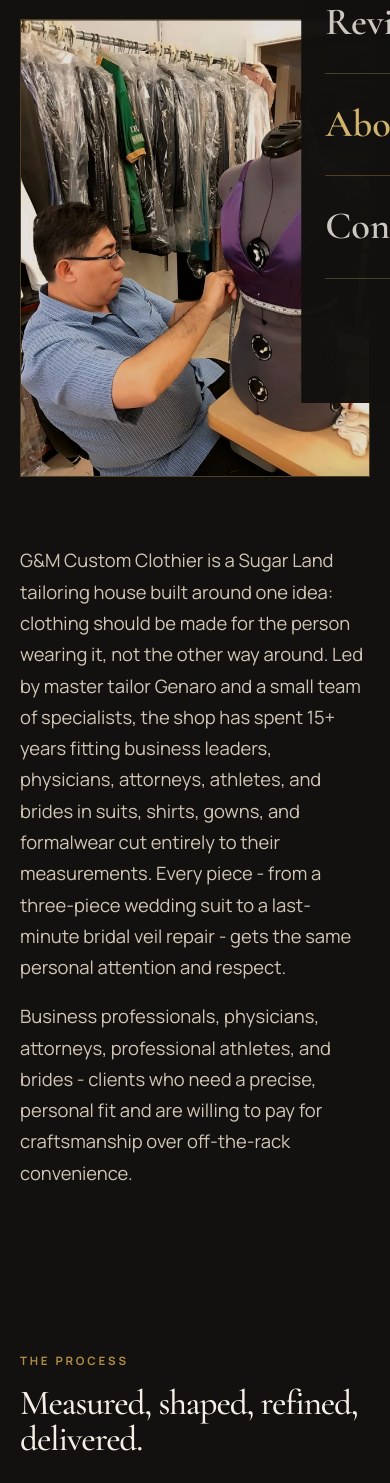
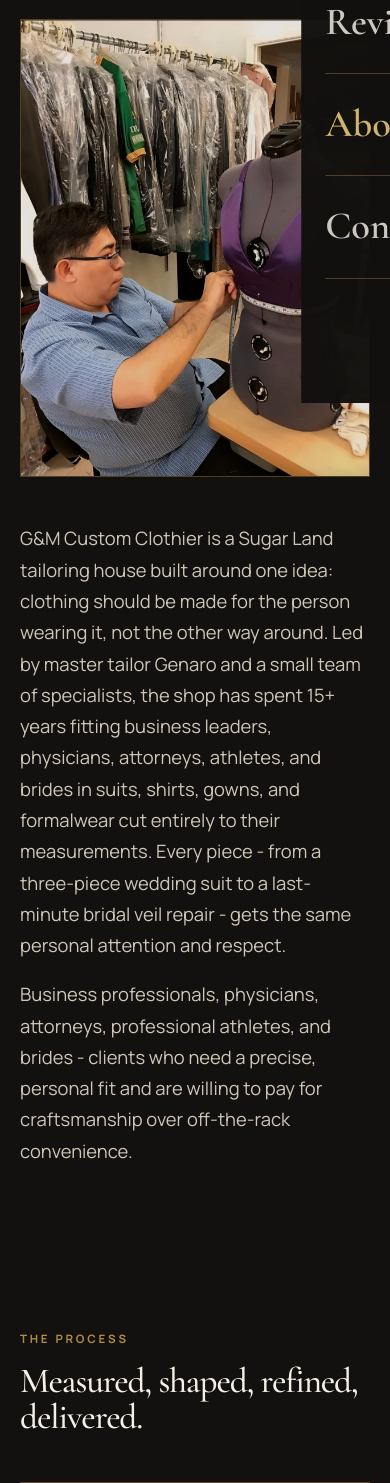
Before and after one commit to MustafaKhan-007/GMCustomClothier, a Flask app: page /about in a window 390 px wide. Shown: the part 441-1924 px from the top of the page. Run offline with Flask 3, Linux system fonts and the light colour scheme.

Commit message:
Refine about and contact spacing
Co-authored-by: Cursor <cursoragent@cursor.com>

```diff
--- a/static/css/style.css
+++ b/static/css/style.css
@@ -457,12 +457,12 @@ p { margin: 0 0 18px; color: var(--muted); }
 .page-hero--compact {
   min-height: auto;
   padding-top: clamp(132px, 13vw, 168px);
-  padding-bottom: clamp(34px, 5vw, 64px);
+  padding-bottom: clamp(20px, 3vw, 38px);
   justify-content: flex-end;
 }
 
 .page-hero--compact + .section {
-  padding-top: clamp(36px, 5vw, 68px);
+  padding-top: clamp(18px, 3vw, 36px);
 }
 
 .page-hero--image {
@@ -495,6 +495,13 @@ p { margin: 0 0 18px; color: var(--muted); }
 .service-detail img { width: 100%; min-height: 360px; object-fit: cover; border: 1px solid var(--line); }
 
 .prose-section { max-width: 900px; font-size: clamp(1.15rem, 2vw, 1.45rem); }
+.about-copy-section {
+  width: var(--container);
+  max-width: var(--container);
+  padding-bottom: clamp(28px, 4vw, 54px);
+}
+.about-copy-section p { max-width: 900px; }
+.about-process-section { padding-top: clamp(28px, 4vw, 54px); }
 .process__grid { display: grid; grid-template-columns: repeat(4, 1fr); gap: 16px; }
 .process-card span { color: var(--gold); letter-spacing: .2em; }
 
@@ -665,8 +672,8 @@ textarea { resize: vertical; }
   .testimonial-grid { grid-template-columns: 1fr; }
   .section { padding: 72px 0; }
   .page-hero { min-height: 460px; padding-top: 130px; }
-  .page-hero--compact { min-height: auto; padding-top: 118px; padding-bottom: 34px; }
-  .page-hero--compact + .section { padding-top: 34px; }
+  .page-hero--compact { min-height: auto; padding-top: 118px; padding-bottom: 22px; }
+  .page-hero--compact + .section { padding-top: 24px; }
   .service-card { flex-basis: 100%; }
   .service-card, .split-section__media img { min-height: 340px; }
   .footer__social { flex-direction: column; }
--- a/templates/about.html
+++ b/templates/about.html
@@ -10,12 +10,12 @@
   <img src="{{ image_path('tailor-portrait-genaro.jpeg') }}" alt="Master tailor Genaro at G&M Custom Clothier" loading="lazy">
 </section>
 
-<section class="section prose-section reveal">
+<section class="section prose-section about-copy-section reveal">
   <p>{{ about_copy }}</p>
   <p>{{ business.client_focus }}</p>
 </section>
 
-<section class="section process">
+<section class="section process about-process-section">
   <div class="section__intro reveal">
     <p class="eyebrow">The Process</p>
     <h2>Measured, shaped, refined, delivered.</h2>
```
